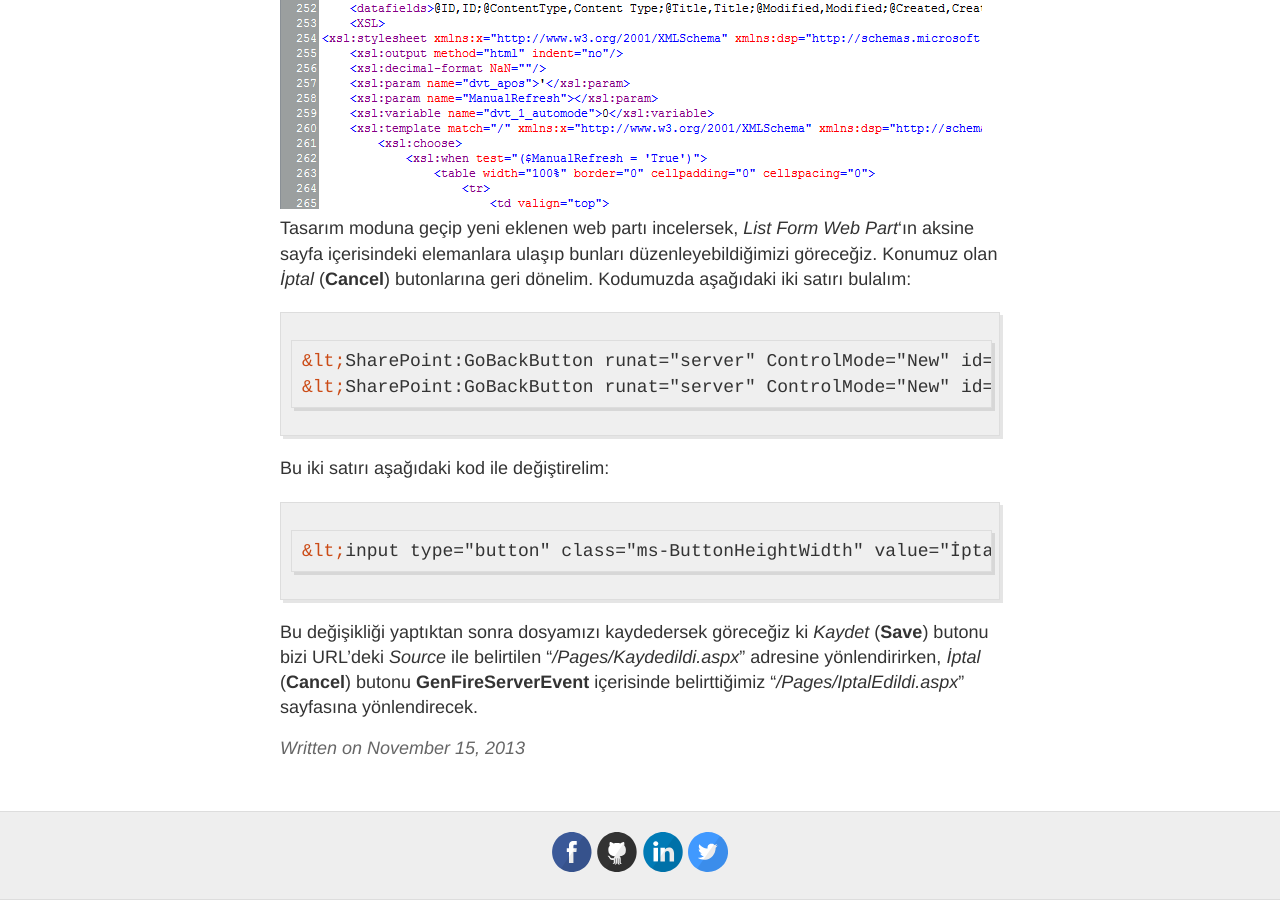
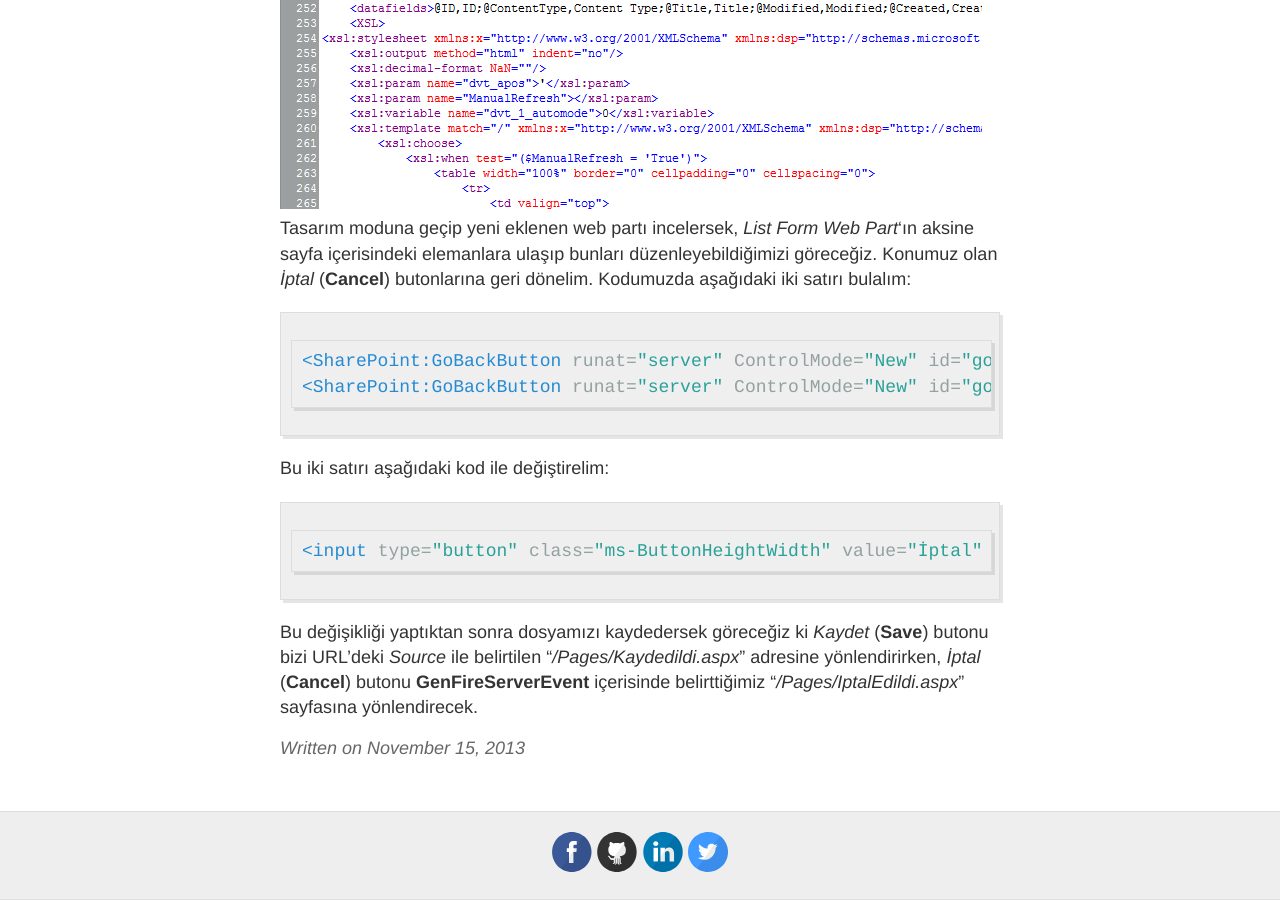
Before and after one commit to hasangok/hasangok.github.io, a Jekyll site: the page built from _posts/2013-11-15-list-form-webpart-yerine-data-form-webpart-eklemek-ve-buton-duzenlemesi.md, in a window 1280 px wide and 900 px high, scrolled down 3205 px. Built offline with Jekyll 4.4.1, drawn with Linux system fonts in a browser that asks for light colours; comment, search, counter and statistics services are not loaded.

Commit message:
Update 2013-11-15-list-form-webpart-yerine-data-form-webpart-eklemek-ve-buton-duzenlemesi.md

````diff
--- a/_posts/2013-11-15-list-form-webpart-yerine-data-form-webpart-eklemek-ve-buton-duzenlemesi.md
+++ b/_posts/2013-11-15-list-form-webpart-yerine-data-form-webpart-eklemek-ve-buton-duzenlemesi.md
@@ -45,12 +45,12 @@ Bu aşamada *List Form Web Part*'ı sayfamızdan silip yerine *Data Form Web Par
 Tasarım moduna geçip yeni eklenen web partı incelersek, *List Form Web Part*'ın aksine sayfa içerisindeki elemanlara ulaşıp bunları düzenleyebildiğimizi göreceğiz. Konumuz olan *İptal* (**Cancel**) butonlarına geri dönelim. Kodumuzda aşağıdaki iki satırı bulalım:
 
 ```html
-&lt;SharePoint:GoBackButton runat="server" ControlMode="New" id="gobackbutton1"/&gt;
-&lt;SharePoint:GoBackButton runat="server" ControlMode="New" id="gobackbutton2"/&gt;
+<SharePoint:GoBackButton runat="server" ControlMode="New" id="gobackbutton1"/>
+<SharePoint:GoBackButton runat="server" ControlMode="New" id="gobackbutton2"/>
 ```
 Bu iki satırı aşağıdaki kod ile değiştirelim:
 
 ```html
-&lt;input type="button" class="ms-ButtonHeightWidth" value="İptal" name="btnCancel" onclick="javascript: {ddwrt:GenFireServerEvent('__redirect={/Pages/IptalEdildi.aspx}')}" /&gt;
+<input type="button" class="ms-ButtonHeightWidth" value="İptal" name="btnCancel" onclick="javascript: {ddwrt:GenFireServerEvent('__redirect={/Pages/IptalEdildi.aspx}')}" />
 ```
 Bu değişikliği yaptıktan sonra dosyamızı kaydedersek göreceğiz ki *Kaydet* (**Save**) butonu bizi URL'deki *Source* ile belirtilen "*/Pages/Kaydedildi.aspx*" adresine yönlendirirken, *İptal* (**Cancel**) butonu **GenFireServerEvent** içerisinde belirttiğimiz "*/Pages/IptalEdildi.aspx*" sayfasına yönlendirecek.
````
